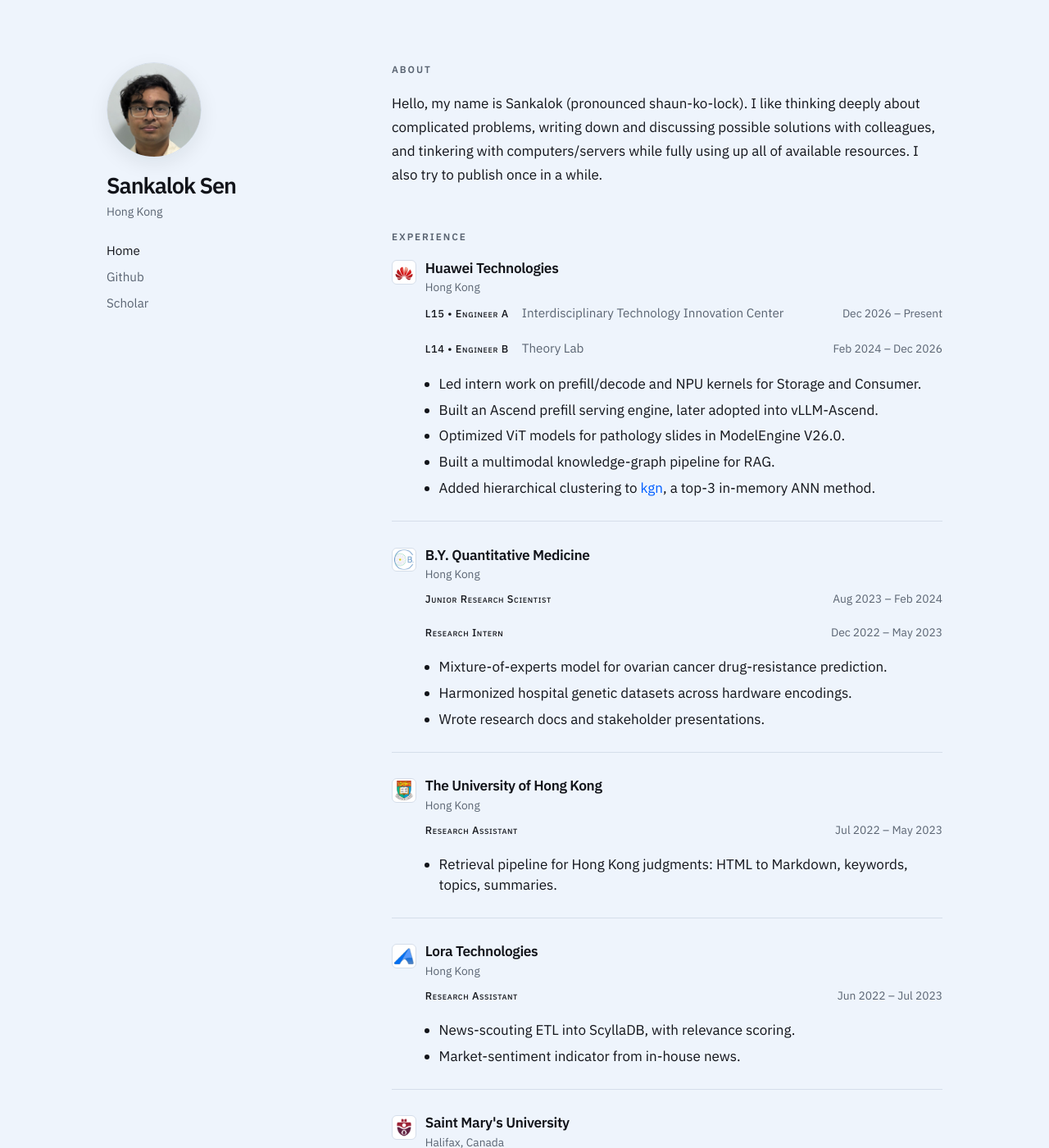
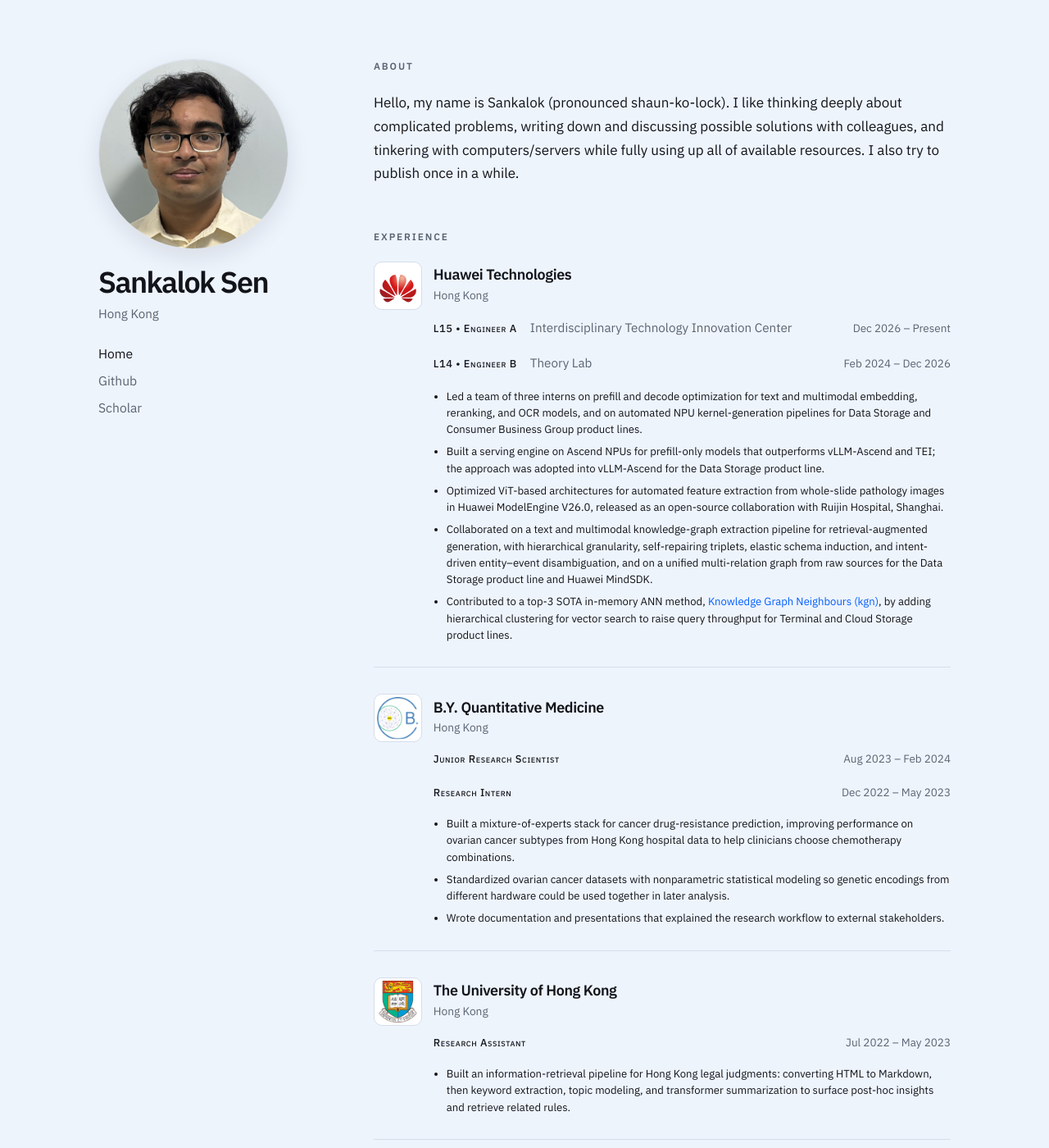
Before and after one commit to sankalok/sankalok.github.io, a Jekyll site: the page built from index.md, in a window 1280 px wide and 1400 px high. Shown: the whole window at 82% size. Built offline with Jekyll 4.4.1, drawn with Linux system fonts in a browser that asks for light colours; some of the changed text lies outside the part shown.

Commit message:
Enlarge photo, type, and logos; restore original bullets
Zoom the headshot out and double its display size, bump the
site title, restore the original experience/education copy at a
smaller size, and present scholarships as a two-column awards list.
Swap in the Asklora wordmark from LinkedIn company 31316684 and
double company and school logo size.

Co-authored-by: sankaloksen.dbpc <sankaloksen.dbpc@gmail.com>

```diff
--- a/_layouts/blog_base.html
+++ b/_layouts/blog_base.html
@@ -25,7 +25,7 @@
 <body>
     <div class="page">
         <header class="site-header">
-            <img class="site-photo" src="{{ '/assets/sankalok.jpg' | relative_url }}" alt="Sankalok Sen" width="160" height="160">
+            <img class="site-photo" src="{{ '/assets/sankalok.jpg' | relative_url }}" alt="Sankalok Sen" width="320" height="320">
             <h1 class="site-title"><a href="{{ '/' | relative_url }}">{{ site.title | default: "blog" }}</a></h1>
             <p class="site-place">Hong Kong</p>
             <nav>
--- a/_layouts/default.html
+++ b/_layouts/default.html
@@ -14,7 +14,7 @@
 <body>
     <div class="page">
         <header class="site-header">
-            <img class="site-photo" src="{{ '/assets/sankalok.jpg' | relative_url }}" alt="Sankalok Sen" width="160" height="160">
+            <img class="site-photo" src="{{ '/assets/sankalok.jpg' | relative_url }}" alt="Sankalok Sen" width="320" height="320">
             <h1 class="site-title"><a href="{{ '/' | relative_url }}">{{ site.title | default: "My Blog" }}</a></h1>
             <p class="site-place">Hong Kong</p>
             <nav>
--- a/assets/css/style.css
+++ b/assets/css/style.css
@@ -7,8 +7,8 @@
     --border: #d5deea;
     --selection: #d4e3ff;
     --font: "IBM Plex Sans", system-ui, -apple-system, sans-serif;
-    --measure: 42rem;
-    --rail: 17rem;
+    --measure: 44rem;
+    --rail: 16.5rem;
 }
 
 *,
@@ -35,7 +35,7 @@ body {
 }
 
 .page {
-    width: min(68rem, calc(100% - 2.5rem));
+    width: min(70rem, calc(100% - 2.5rem));
     margin: 0 auto;
     padding: 2.25rem 0 3.25rem;
 }
@@ -48,21 +48,22 @@ body {
 
 .site-photo {
     display: block;
-    width: 7.25rem;
-    height: 7.25rem;
-    margin: 0 0 1.15rem;
+    width: 14.5rem;
+    height: 14.5rem;
+    margin: 0 0 1.25rem;
     object-fit: cover;
+    object-position: center 12%;
     border-radius: 50%;
     border: 1px solid var(--border);
-    box-shadow: 0 8px 24px rgba(18, 20, 26, 0.08);
+    box-shadow: 0 10px 28px rgba(18, 20, 26, 0.1);
 }
 
 .site-title {
     margin: 0;
-    font-size: 1.7rem;
+    font-size: 2.25rem;
     font-weight: 600;
-    letter-spacing: -0.04em;
-    line-height: 1.15;
+    letter-spacing: -0.045em;
+    line-height: 1.1;
 }
 
 .site-title a {
@@ -75,8 +76,8 @@ body {
 }
 
 .site-place {
-    margin: 0.35rem 0 0;
-    font-size: 0.88rem;
+    margin: 0.4rem 0 0;
+    font-size: 0.95rem;
     color: var(--text-muted);
 }
 
@@ -84,8 +85,8 @@ nav {
     display: flex;
     flex-wrap: wrap;
     gap: 0.35rem 1.15rem;
-    margin-top: 1.15rem;
-    font-size: 0.95rem;
+    margin-top: 1.2rem;
+    font-size: 0.98rem;
 }
 
 nav a {
@@ -109,7 +110,7 @@ h3 {
 }
 
 .markdown-content h2 {
-    margin: 3.35rem 0 1.2rem;
+    margin: 3.5rem 0 1.35rem;
     font-size: 0.74rem;
     font-weight: 600;
     letter-spacing: 0.16em;
@@ -155,10 +156,10 @@ a:focus-visible {
 }
 
 .job {
-    --logo: 1.85rem;
-    --logo-gap: 0.7rem;
-    margin: 0 0 1.85rem;
-    padding-bottom: 1.65rem;
+    --logo: 3.7rem;
+    --logo-gap: 0.85rem;
+    margin: 0 0 2rem;
+    padding-bottom: 1.75rem;
     border-bottom: 1px solid var(--border);
 }
 
@@ -171,21 +172,20 @@ a:focus-visible {
 .job-head {
     display: grid;
     grid-template-columns: var(--logo) minmax(0, 1fr);
-    align-items: start;
+    align-items: center;
     column-gap: var(--logo-gap);
-    margin-bottom: 0.4rem;
+    margin-bottom: 0.55rem;
 }
 
 .org-logo {
     display: block;
     width: var(--logo);
     height: var(--logo);
-    margin-top: 0.12rem;
-    padding: 0.1rem;
+    padding: 0.18rem;
     object-fit: contain;
     background: #fff;
     border: 1px solid var(--border);
-    border-radius: 6px;
+    border-radius: 10px;
 }
 
 .job-id {
@@ -193,13 +193,13 @@ a:focus-visible {
 }
 
 .job-head h3 {
-    font-size: 1.08rem;
+    font-size: 1.12rem;
     text-align: left;
 }
 
 .job-place {
     display: block;
-    margin-top: 0.12rem;
+    margin-top: 0.14rem;
     color: var(--text-muted);
     font-size: 0.86rem;
     text-align: left;
@@ -210,7 +210,7 @@ a:focus-visible {
     grid-template-columns: minmax(0, 1fr) auto;
     align-items: baseline;
     column-gap: 1rem;
-    margin: 0 0 0.18rem;
+    margin: 0 0 0.16rem;
     padding-left: calc(var(--logo) + var(--logo-gap));
     font-size: 0.95rem;
 }
@@ -234,32 +234,69 @@ a:focus-visible {
 .role-line .when {
     color: var(--text-muted);
     font-variant-numeric: tabular-nums;
-    font-size: 0.86rem;
+    font-size: 0.84rem;
     white-space: nowrap;
     justify-self: end;
 }
 
 .points,
 .awards {
-    margin: 0.65rem 0 0;
-    padding-left: calc(var(--logo) + var(--logo-gap) + 1.05rem);
+    margin: 0.7rem 0 0;
+    padding-left: calc(var(--logo) + var(--logo-gap));
+    font-size: 0.82rem;
+    color: var(--text);
 }
 
-.points li,
-.awards li {
-    margin: 0 0 0.4rem;
-    padding: 0;
-    line-height: 1.5;
+.points {
+    padding-left: calc(var(--logo) + var(--logo-gap) + 1rem);
 }
 
-.points li:last-child,
-.awards li:last-child {
+.points li {
+    margin: 0 0 0.42rem;
+    padding: 0;
+    line-height: 1.55;
+}
+
+.points li:last-child {
     margin-bottom: 0;
 }
 
+.awards-label {
+    margin: 0.9rem 0 0;
+    padding-left: calc(var(--logo) + var(--logo-gap));
+    font-size: 0.7rem;
+    font-weight: 600;
+    letter-spacing: 0.14em;
+    text-transform: uppercase;
+    color: var(--text-muted);
+}
+
 .awards {
+    display: grid;
+    gap: 0.28rem;
+    margin-top: 0.4rem;
+    padding-top: 0.55rem;
+    border-top: 1px dashed var(--border);
     color: var(--text-muted);
-    font-size: 0.92rem;
+}
+
+.awards > div {
+    display: grid;
+    grid-template-columns: minmax(0, 1fr) auto;
+    align-items: baseline;
+    column-gap: 1rem;
+}
+
+.awards dt {
+    font-weight: 400;
+    line-height: 1.4;
+}
+
+.awards dd {
+    margin: 0;
+    font-variant-numeric: tabular-nums;
+    white-space: nowrap;
+    justify-self: end;
 }
 
 .pubs {
@@ -309,7 +346,8 @@ a:focus-visible {
     font-size: 0.92em;
 }
 
-.markdown-content > p:has(> strong) {
+.markdown-content > p:has(> strong),
+.disclaimer {
     margin-top: 2.75rem;
     color: var(--text-muted);
     font-size: 0.9rem;
@@ -336,14 +374,14 @@ footer p {
         display: grid;
         grid-template-columns: var(--rail) minmax(0, var(--measure));
         justify-content: center;
-        column-gap: 4.75rem;
-        padding: 4.75rem 0 5.5rem;
+        column-gap: 4.5rem;
+        padding: 4.5rem 0 5.5rem;
         align-items: start;
     }
 
     .site-header {
         position: sticky;
-        top: 4.75rem;
+        top: 4.5rem;
         margin: 0;
         padding: 0;
         border: 0;
@@ -353,7 +391,7 @@ footer p {
         flex-direction: column;
         align-items: flex-start;
         gap: 0.4rem;
-        margin-top: 1.35rem;
+        margin-top: 1.4rem;
     }
 
     main {
@@ -380,8 +418,8 @@ footer p {
     }
 
     .site-photo {
-        width: 4.75rem;
-        height: 4.75rem;
+        width: 9.5rem;
+        height: 9.5rem;
         margin: 0;
         grid-column: 1;
         grid-row: 1 / span 3;
@@ -394,7 +432,7 @@ footer p {
     }
 
     .site-title {
-        font-size: 1.45rem;
+        font-size: 1.9rem;
     }
 
     .site-place {
@@ -403,6 +441,10 @@ footer p {
 
     nav {
         margin-top: 0.55rem;
+    }
+
+    .job {
+        --logo: 3.2rem;
     }
 
     .role-line,
@@ -414,4 +456,13 @@ footer p {
     .role-line .when {
         justify-self: start;
     }
+
+    .awards > div {
+        grid-template-columns: minmax(0, 1fr);
+        row-gap: 0.05rem;
+    }
+
+    .awards dd {
+        justify-self: start;
+    }
 }
--- a/index.md
+++ b/index.md
@@ -11,7 +11,7 @@ Hello, my name is Sankalok (pronounced shaun-ko-lock). I like thinking deeply ab
 
 <div class="job">
   <div class="job-head">
-    <img class="org-logo" src="{{ '/assets/logos/huawei.svg' | relative_url }}" alt="" width="32" height="32">
+    <img class="org-logo" src="{{ '/assets/logos/huawei.svg' | relative_url }}" alt="" width="64" height="64">
     <div class="job-id">
       <h3>Huawei Technologies</h3>
       <span class="job-place">Hong Kong</span>
@@ -20,17 +20,17 @@ Hello, my name is Sankalok (pronounced shaun-ko-lock). I like thinking deeply ab
   <p class="role-line has-team"><span class="role">L15 • Engineer A</span><span class="team">Interdisciplinary Technology Innovation Center</span><span class="when">Dec 2026 – Present</span></p>
   <p class="role-line has-team"><span class="role">L14 • Engineer B</span><span class="team">Theory Lab</span><span class="when">Feb 2024 – Dec 2026</span></p>
   <ul class="points">
-    <li>Led intern work on prefill/decode and NPU kernels for Storage and Consumer.</li>
-    <li>Built an Ascend prefill serving engine, later adopted into vLLM-Ascend.</li>
-    <li>Optimized ViT models for pathology slides in ModelEngine V26.0.</li>
-    <li>Built a multimodal knowledge-graph pipeline for RAG.</li>
-    <li>Added hierarchical clustering to <a href="https://github.com/erikbern/ann-benchmarks">kgn</a>, a top-3 in-memory ANN method.</li>
+    <li>Led a team of three interns on prefill and decode optimization for text and multimodal embedding, reranking, and OCR models, and on automated NPU kernel-generation pipelines for Data Storage and Consumer Business Group product lines.</li>
+    <li>Built a serving engine on Ascend NPUs for prefill-only models that outperforms vLLM-Ascend and TEI; the approach was adopted into vLLM-Ascend for the Data Storage product line.</li>
+    <li>Optimized ViT-based architectures for automated feature extraction from whole-slide pathology images in Huawei ModelEngine V26.0, released as an open-source collaboration with Ruijin Hospital, Shanghai.</li>
+    <li>Collaborated on a text and multimodal knowledge-graph extraction pipeline for retrieval-augmented generation, with hierarchical granularity, self-repairing triplets, elastic schema induction, and intent-driven entity–event disambiguation, and on a unified multi-relation graph from raw sources for the Data Storage product line and Huawei MindSDK.</li>
+    <li>Contributed to a top-3 SOTA in-memory ANN method, <a href="https://github.com/erikbern/ann-benchmarks">Knowledge Graph Neighbours (kgn)</a>, by adding hierarchical clustering for vector search to raise query throughput for Terminal and Cloud Storage product lines.</li>
   </ul>
 </div>
 
 <div class="job">
   <div class="job-head">
-    <img class="org-logo" src="{{ '/assets/logos/byq.png' | relative_url }}" alt="" width="32" height="32">
+    <img class="org-logo" src="{{ '/assets/logos/byq.png' | relative_url }}" alt="" width="64" height="64">
     <div class="job-id">
       <h3>B.Y. Quantitative Medicine</h3>
       <span class="job-place">Hong Kong</span>
@@ -39,15 +39,15 @@ Hello, my name is Sankalok (pronounced shaun-ko-lock). I like thinking deeply ab
   <p class="role-line"><span class="role">Junior Research Scientist</span><span class="when">Aug 2023 – Feb 2024</span></p>
   <p class="role-line"><span class="role">Research Intern</span><span class="when">Dec 2022 – May 2023</span></p>
   <ul class="points">
-    <li>Mixture-of-experts model for ovarian cancer drug-resistance prediction.</li>
-    <li>Harmonized hospital genetic datasets across hardware encodings.</li>
-    <li>Wrote research docs and stakeholder presentations.</li>
+    <li>Built a mixture-of-experts stack for cancer drug-resistance prediction, improving performance on ovarian cancer subtypes from Hong Kong hospital data to help clinicians choose chemotherapy combinations.</li>
+    <li>Standardized ovarian cancer datasets with nonparametric statistical modeling so genetic encodings from different hardware could be used together in later analysis.</li>
+    <li>Wrote documentation and presentations that explained the research workflow to external stakeholders.</li>
   </ul>
 </div>
 
 <div class="job">
   <div class="job-head">
-    <img class="org-logo" src="{{ '/assets/logos/hku.png' | relative_url }}" alt="" width="32" height="32">
+    <img class="org-logo" src="{{ '/assets/logos/hku.png' | relative_url }}" alt="" width="64" height="64">
     <div class="job-id">
       <h3>The University of Hong Kong</h3>
       <span class="job-place">Hong Kong</span>
@@ -55,13 +55,13 @@ Hello, my name is Sankalok (pronounced shaun-ko-lock). I like thinking deeply ab
   </div>
   <p class="role-line"><span class="role">Research Assistant</span><span class="when">Jul 2022 – May 2023</span></p>
   <ul class="points">
-    <li>Retrieval pipeline for Hong Kong judgments: HTML to Markdown, keywords, topics, summaries.</li>
+    <li>Built an information-retrieval pipeline for Hong Kong legal judgments: converting HTML to Markdown, then keyword extraction, topic modeling, and transformer summarization to surface post-hoc insights and retrieve related rules.</li>
   </ul>
 </div>
 
 <div class="job">
   <div class="job-head">
-    <img class="org-logo" src="{{ '/assets/logos/lora.png' | relative_url }}" alt="" width="32" height="32">
+    <img class="org-logo" src="{{ '/assets/logos/lora.png' | relative_url }}" alt="" width="64" height="64">
     <div class="job-id">
       <h3>Lora Technologies</h3>
       <span class="job-place">Hong Kong</span>
@@ -69,14 +69,14 @@ Hello, my name is Sankalok (pronounced shaun-ko-lock). I like thinking deeply ab
   </div>
   <p class="role-line"><span class="role">Research Assistant</span><span class="when">Jun 2022 – Jul 2023</span></p>
   <ul class="points">
-    <li>News-scouting ETL into ScyllaDB, with relevance scoring.</li>
-    <li>Market-sentiment indicator from in-house news.</li>
+    <li>Designed a news-scouting ETL pipeline that scored article relevance, dropped stale items, and migrated results into ScyllaDB for faster column-oriented analysis.</li>
+    <li>Built a regression-based market-sentiment indicator for equities and indexes from in-house news data, to study retail trading activity after the fact.</li>
   </ul>
 </div>
 
 <div class="job">
   <div class="job-head">
-    <img class="org-logo" src="{{ '/assets/logos/smu.png' | relative_url }}" alt="" width="32" height="32">
+    <img class="org-logo" src="{{ '/assets/logos/smu.png' | relative_url }}" alt="" width="64" height="64">
     <div class="job-id">
       <h3>Saint Mary's University</h3>
       <span class="job-place">Halifax, Canada</span>
@@ -84,8 +84,8 @@ Hello, my name is Sankalok (pronounced shaun-ko-lock). I like thinking deeply ab
   </div>
   <p class="role-line"><span class="role">MITACS Globalink Research Intern</span><span class="when">Jul 2021 – Oct 2021</span></p>
   <ul class="points">
-    <li>Topic-modeled Fortune 500 CSR reports.</li>
-    <li>Found a late-2010s rise in DE&amp;I language.</li>
+    <li>Built a pipeline to clean Fortune 500 CSR reports, extract keyword usage with topic modeling, and store the results for later analysis.</li>
+    <li>Visual analysis showed a clear rise in DE&amp;I-related language in the late 2010s compared with earlier decades.</li>
   </ul>
 </div>
 
@@ -93,7 +93,7 @@ Hello, my name is Sankalok (pronounced shaun-ko-lock). I like thinking deeply ab
 
 <div class="job">
   <div class="job-head">
-    <img class="org-logo" src="{{ '/assets/logos/hku.png' | relative_url }}" alt="" width="32" height="32">
+    <img class="org-logo" src="{{ '/assets/logos/hku.png' | relative_url }}" alt="" width="64" height="64">
     <div class="job-id">
       <h3>The University of Hong Kong</h3>
       <span class="job-place">Hong Kong</span>
@@ -101,15 +101,16 @@ Hello, my name is Sankalok (pronounced shaun-ko-lock). I like thinking deeply ab
   </div>
   <p class="role-line"><span class="role">BEng in Computer Science, minor in Statistics</span><span class="when">Sep 2019 – Jun 2023</span></p>
   <ul class="points">
-    <li>Teaching assistant, COMP1117 / ENGG1330, Python, Fall 2020 and Spring 2021.</li>
+    <li><strong>Teaching assistant:</strong> COMP1117 / ENGG1330, Introduction to Programming in Python, Fall 2020 and Spring 2021.</li>
   </ul>
-  <ul class="awards">
-    <li>Entrance Scholarship for Outstanding Academic Talents, USD 21,000</li>
-    <li>Entrance Foundation Scholarship, USD 63,000</li>
-    <li>Dean’s Fund for Research, USD 3,200</li>
-    <li>CS Research Scholarship, USD 2,300</li>
-    <li>MITACS Globalink Research Scholarship, USD 2,200</li>
-  </ul>
+  <p class="awards-label">Awards</p>
+  <dl class="awards">
+    <div><dt>HKU Entrance Scholarship for Outstanding Academic Talents</dt><dd>USD 21,000</dd></div>
+    <div><dt>HKU Entrance Foundation Scholarship</dt><dd>USD 63,000</dd></div>
+    <div><dt>HKU Dean’s Fund for Research</dt><dd>USD 3,200</dd></div>
+    <div><dt>HKU-CS Research Scholarship</dt><dd>USD 2,300</dd></div>
+    <div><dt>MITACS Globalink Research Scholarship</dt><dd>USD 2,200</dd></div>
+  </dl>
 </div>
 
 ## Publications
@@ -126,4 +127,4 @@ Hello, my name is Sankalok (pronounced shaun-ko-lock). I like thinking deeply ab
   </li>
 </ol>
 
-**_Disclaimer:_** Opinions are my own and do not reflect those of my employer.
+<p class="disclaimer"><strong><em>Disclaimer:</em></strong> Opinions are my own and do not reflect those of my employer.</p>
```
Also changed, not shown: assets/logos/lora.png, assets/sankalok.jpg.
